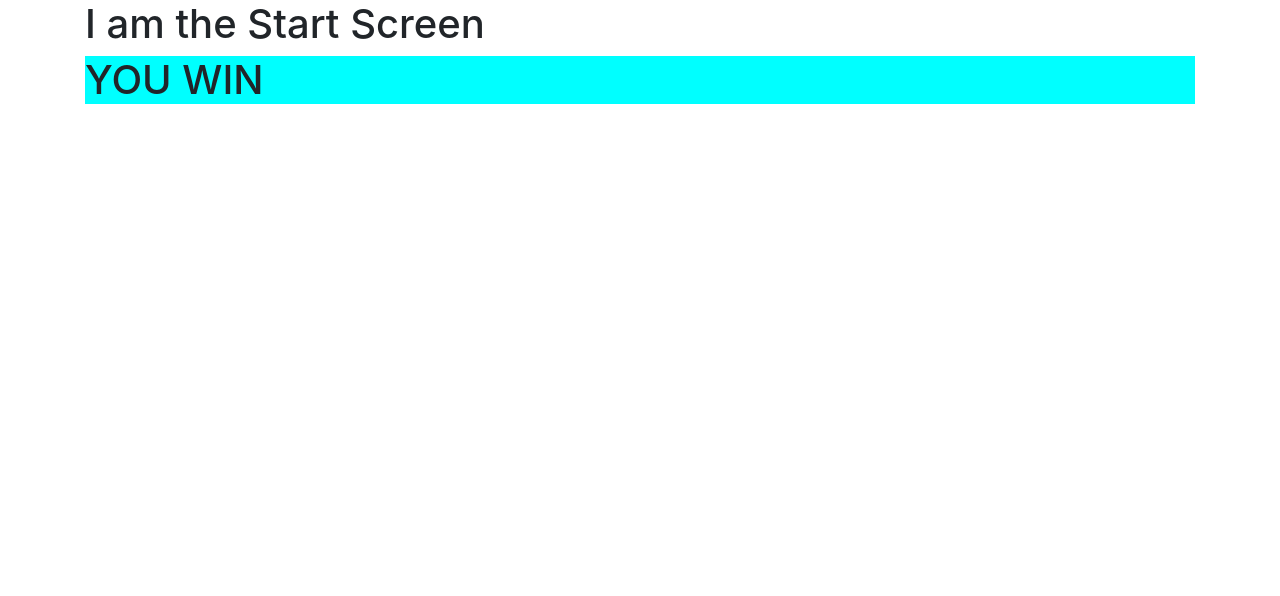
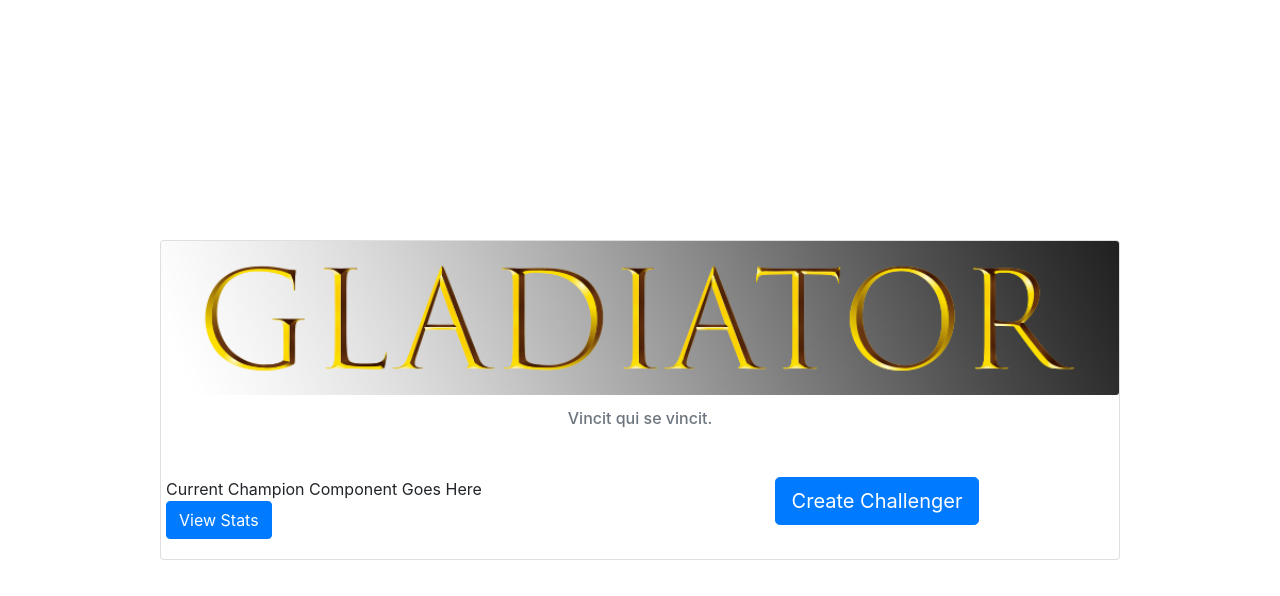
Before and after one commit to PeterBWu/Gladiator, a React (Create React App) app in the folder client/: page / in a window 1280 px wide. Shown: the top 596 px of the page. Built offline with nearby package versions, Linux system fonts and the light colour scheme; the HTML template or start-up script is replaced by a standard one.

Commit message:
created initial layout for start page

```diff
--- a/client/src/App.js
+++ b/client/src/App.js
@@ -34,7 +34,6 @@ class App extends Component {
             <Route exact path='/shop' component={TransitionScreen} />
             <Route component={Start} />
           </Switch>
-          <EndScreen />
         </Container>
       </Router>
     );
--- a/client/src/pages/Start/index.js
+++ b/client/src/pages/Start/index.js
@@ -1,9 +1,48 @@
-import React from 'react';
+import React, { Component } from 'react';
 
-function Start() {
-  return (
-    <h1>I am the Start Screen</h1>
-  )
+import Image from "react-bootstrap/Image";
+import Button from "react-bootstrap/Button";
+import Container from 'react-bootstrap/Container'
+import Row from 'react-bootstrap/Row'
+import Col from 'react-bootstrap/Col'
+import Card from 'react-bootstrap/Card'
+
+import styles from "./index.module.css"
+import TitleCard from "./pictures/ph.png"
+
+class Start extends Component {
+
+  render() {
+
+    return (
+      <Container className="vh-100 d-flex justify-content-center">
+        <Row className={styles.cardRow}>
+          <Col xs={12}>
+          <Card className={styles.cardSize}>
+            <Card.Img src={TitleCard} fluid />
+            <Card.Body>
+              <Card.Subtitle className="mb-2 text-muted text-center">Vincit qui se vincit.</Card.Subtitle>
+              <Row className="mt-5">
+                <Col>
+                  <Row>Current Champion Component Goes Here</Row>
+                  <Row>
+                    <Button
+                    >
+                        View Stats
+                    </Button>
+                  </Row>
+                </Col>
+                <Col className="text-center">
+                  <Button size="lg">Create Challenger</Button>
+                </Col>
+              </Row>
+            </Card.Body>
+          </Card>
+          </Col>
+        </Row>
+      </Container>
+    )
+  }
 }
 
 export default Start;
--- /dev/null
+++ b/client/src/pages/Start/index.module.css
@@ -0,0 +1,7 @@
+.cardRow {
+  padding-top: 30vh;
+}
+
+.cardSize {
+  width: 60rem;
+}
```
Also changed, not shown: client/src/pages/Start/pictures/ph.png (added).
